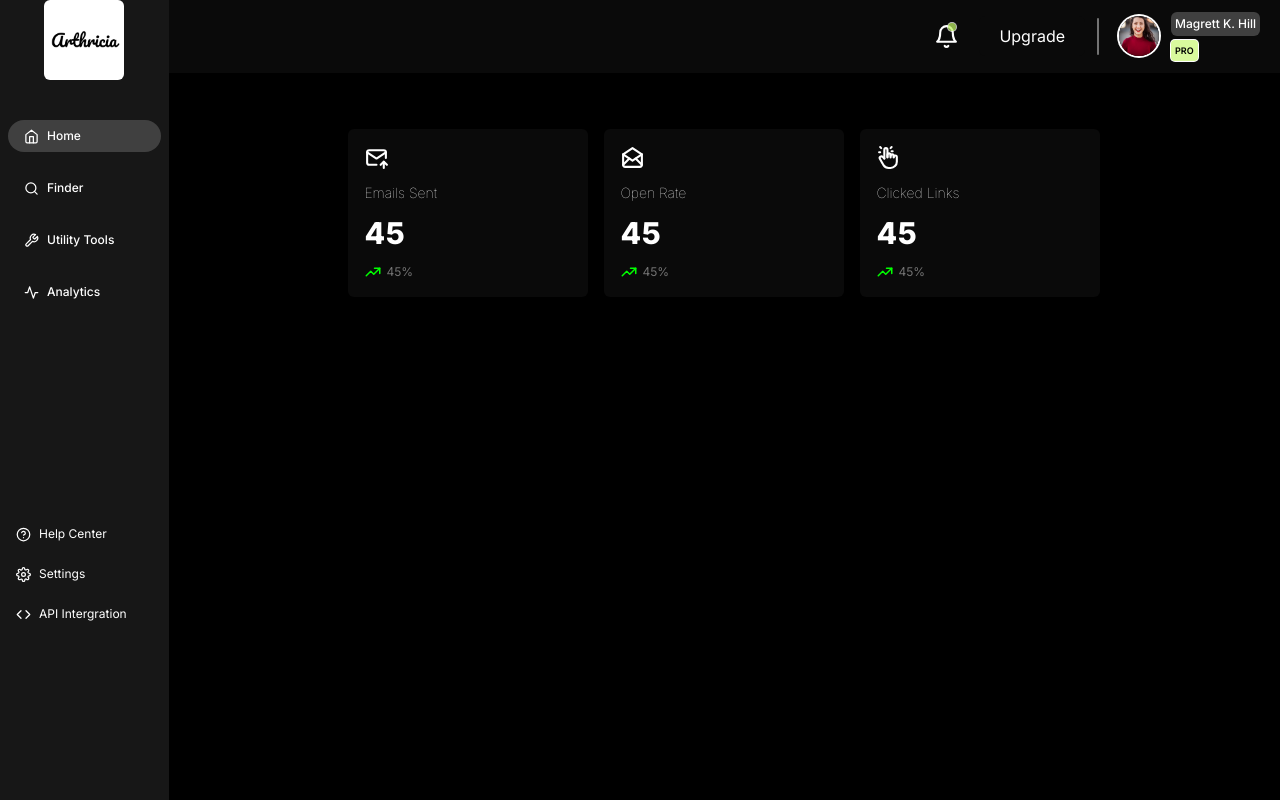
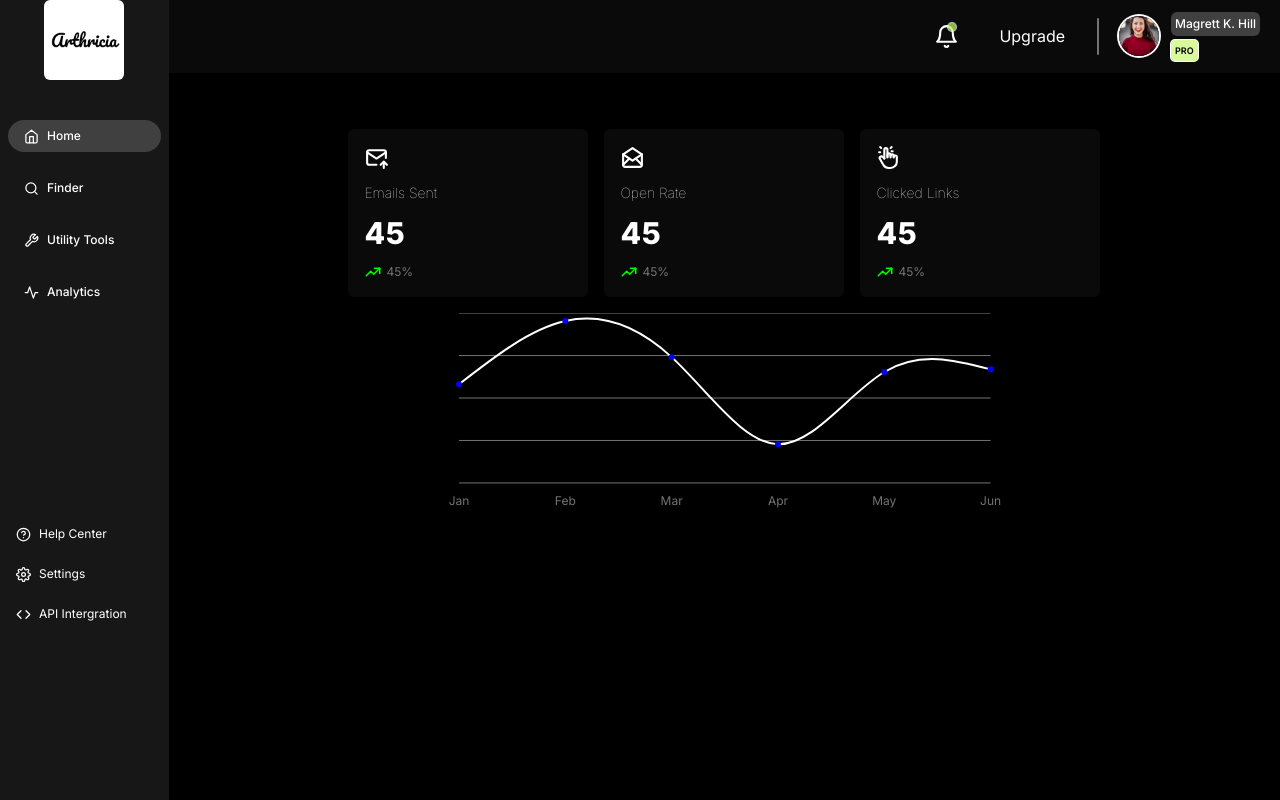
Before and after one commit to themuffineman/pendora-tools, a Next.js app in the folder my-app/: page /dashboard in a window 1280 px wide. Built offline with nearby package versions, Linux system fonts and the light colour scheme.

Commit message:
Chart setup

```diff
--- a/my-app/app/dashboard/page.jsx
+++ b/my-app/app/dashboard/page.jsx
@@ -1,6 +1,8 @@
+"use client"
 import React from 'react'
 import { dashOverviewData } from '../app.config'
 import DashCard from '@/components/DashCard'
+import Chart from '@/components/Chart'
 
 const page = () => {
   return (
@@ -10,6 +12,10 @@ const page = () => {
           <DashCard title={data.title} icon={data.icon} stat={45} comparison={45}/>
         ))}
       </div>
+      <div className="w-1/2">
+        <Chart/>
+      </div>
+      <div></div>
     </div>
   )
 }
--- a/my-app/components/Chart.jsx
+++ b/my-app/components/Chart.jsx
@@ -1,36 +1,54 @@
 "use client"
 import React from 'react'
-import { Bar, BarChart } from "recharts"
+import { CartesianGrid, Line, LineChart, XAxis } from "recharts"
+import { ChartTooltip, ChartTooltipContent } from "@/components/ui/chart"
 import { ChartConfig, ChartContainer } from "@/components/ui/chart"
 
 const chartData = [
-  { month: "January", desktop: 186, mobile: 80 },
-  { month: "February", desktop: 305, mobile: 200 },
-  { month: "March", desktop: 237, mobile: 120 },
-  { month: "April", desktop: 73, mobile: 190 },
-  { month: "May", desktop: 209, mobile: 130 },
-  { month: "June", desktop: 214, mobile: 140 },
+  { Month: "January", Emails: 186 },
+  { Month: "February", Emails: 305 },
+  { Month: "March", Emails: 237 },
+  { Month: "April", Emails: 73 },
+  { Month: "May", Emails: 209 },
+  { Month: "June", Emails: 214 },
 ]
 
 const chartConfig = {
-    desktop: {
-      label: "Desktop",
-      color: "#2563eb",
-    },
-    mobile: {
-      label: "Mobile",
-      color: "#60a5fa",
+    Emails: {
+      label: "Emails:",
+      color: "#fff",
     },
 }
 
 
 const Chart = ({data}) => {
     return (
-        <ChartContainer config={chartConfig} className="min-h-[200px] w-full">
-          <BarChart accessibilityLayer data={chartData}>
-            <Bar dataKey="desktop"  radius={4} />
-            <Bar dataKey="mobile" radius={4} />
-          </BarChart>
+        <ChartContainer config={chartConfig} className="h-[200px] w-full">
+          <LineChart accessibilityLayer data={chartData} margin={{left: 12,right: 12,}}>
+            <CartesianGrid vertical={false} />
+            <XAxis
+                dataKey="Month"
+                tickLine={false}
+                axisLine={false}
+                tickMargin={8}
+                tickFormatter={(value) => value.slice(0, 3)}
+            />
+            <ChartTooltip
+              cursor={false}
+              content={<ChartTooltipContent hideLabel />}
+            />
+            <Line
+                dataKey="Emails"
+                type="natural"
+                stroke="#fff"
+                strokeWidth={2}
+                dot={{
+                    fill: "#00ff",
+                }}
+                activeDot={{
+                    r: 6,
+            }}/>
+          </LineChart>
         </ChartContainer>
       )
   }
--- a/my-app/tailwind.config.js
+++ b/my-app/tailwind.config.js
@@ -35,6 +35,11 @@ module.exports = {
         border: "hsl(var(--border))",
         input: "hsl(var(--input))",
         ring: "hsl(var(--ring))",
+        chart1: 'hsl(var(--chart-1))',
+        chart2: 'hsl(var(--chart-2))',
+        chart3: 'hsl(var(--chart-3))',
+        chart4: 'hsl(var(--chart-4))',
+        chart5: 'hsl(var(--chart-5))',
         background: "hsl(var(--background))",
         foreground: "hsl(var(--foreground))",
         primary: {
```
